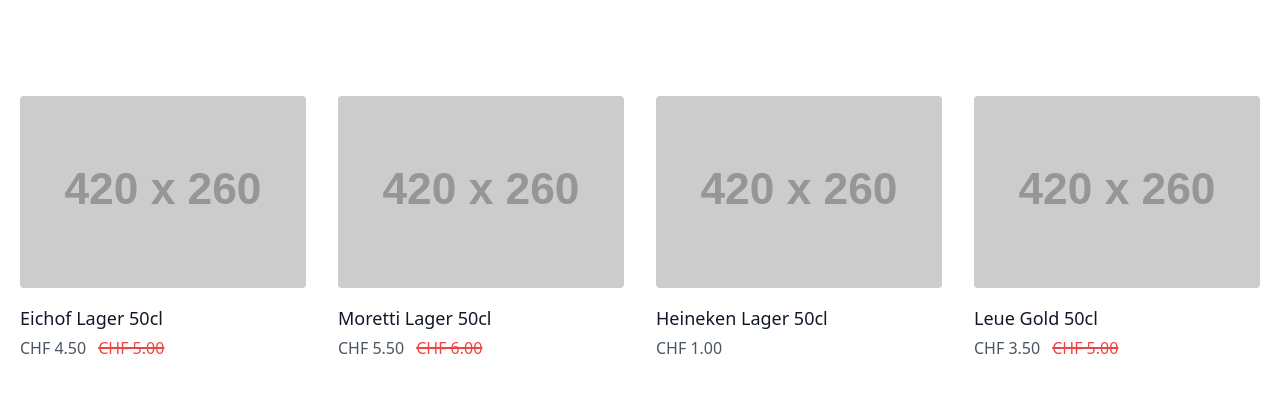
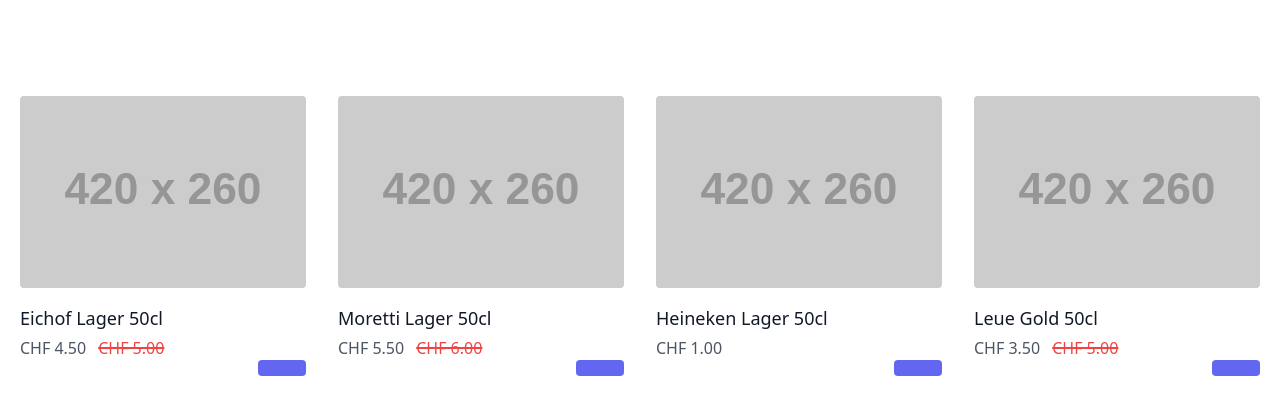
Before and after one commit to Schufeli/yeet-shop, a Nuxt app in the folder YeetShop/: page / in a window 1280 px wide. Shown: the top 414 px of the page. Built offline with nearby package versions, Linux system fonts and the light colour scheme.

Commit message:
Added filter for easier price calculation

```diff
--- a/YeetShop/components/products.vue
+++ b/YeetShop/components/products.vue
@@ -8,11 +8,16 @@
                 </a>
                 <div class="mt-4">
                     <h2 class="text-gray-900 title-font text-lg font-medium">{{ element.name }}</h2>
-                    <p class="mt-1" v-if="element.reducedPrice <= 0">CHF {{ element.price.toFixed(2) }}</p>
+                    <p class="mt-1" v-if="element.reducedPrice <= 0">{{ element.price | price }}</p>
                     <div class="mt-1 flex" v-if="element.reducedPrice > 0">
-                        <p class="mr-3">CHF {{ element.reducedPrice.toFixed(2) }}</p>
-                        <p class="text-red-500 line-through decoration-2">CHF {{ element.price.toFixed(2) }}</p>
+                        <p class="mr-3">{{ element.reducedPrice | price }}</p>
+                        <p class="text-red-500 line-through decoration-2">{{ element.price | price }}</p>
                     </div>
+                    <button class="flex ml-auto text-white bg-indigo-500 border-0 py-2 px-6 focus:outline-none hover:bg-indigo-600 rounded">
+                       <svg xmlns="http://www.w3.org/2000/svg" className="h-6 w-6" fill="none" viewBox="0 0 24 24" stroke="currentColor">
+                            <path strokeLinecap="round" strokeLinejoin="round" strokeWidth={2} d="M3 3h2l.4 2M7 13h10l4-8H5.4M7 13L5.4 5M7 13l-2.293 2.293c-.63.63-.184 1.707.707 1.707H17m0 0a2 2 0 100 4 2 2 0 000-4zm-8 2a2 2 0 11-4 0 2 2 0 014 0z" />
+                        </svg>
+                    </button>
                 </div>
             </div>
             </div>
@@ -31,6 +36,9 @@
 
             ]
         }
+    },
+    filters: {
+        price: number => `CHF ${number.toFixed(2)}`
     }
 }
 </script>
```
